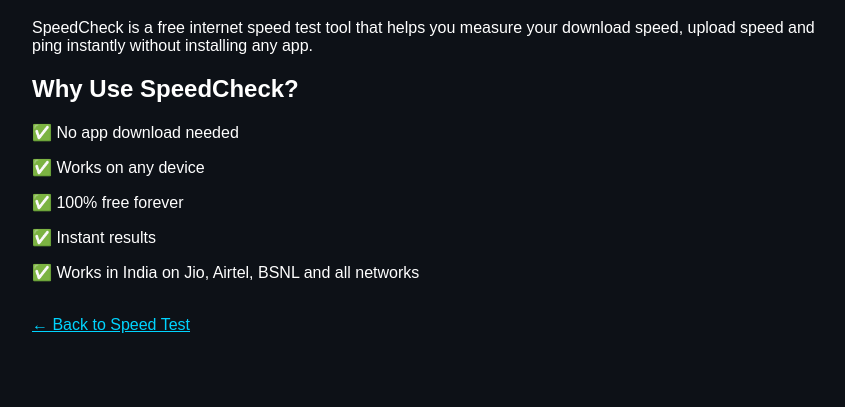
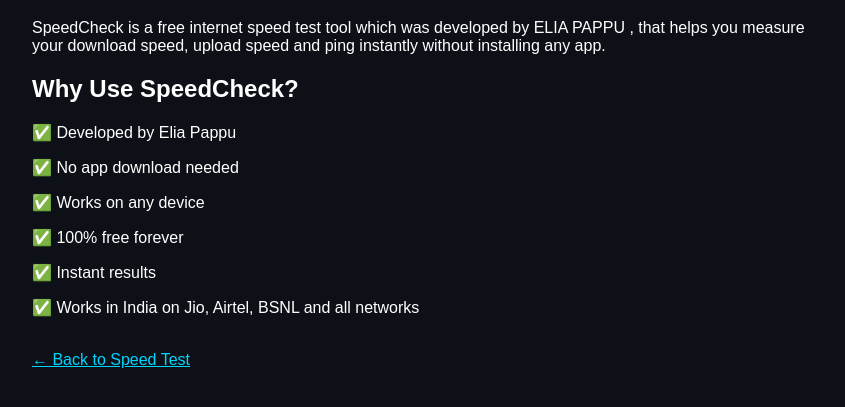
Before and after one commit to jyothi123elia/speedtest, a website: page public/about.html in a window 1280 px wide. Shown: the part 101-508 px from the top of the page, without its empty margins (208-1053 px from the left). Drawn offline with Linux system fonts and the light colour scheme.

Commit message:
added developer name

```diff
--- a/public/about.html
+++ b/public/about.html
@@ -11,10 +11,11 @@
 </head>
 <body>
   <h1>About SpeedCheck</h1>
-  <p>SpeedCheck is a free internet speed test tool that helps
+  <p>SpeedCheck is a free internet speed test tool which was developed by ELIA PAPPU , that helps
   you measure your download speed, upload speed and ping
   instantly without installing any app.</p>
   <h2>Why Use SpeedCheck?</h2>
+  <p>✅ Developed by Elia Pappu</p>
   <p>✅ No app download needed</p>
   <p>✅ Works on any device</p>
   <p>✅ 100% free forever</p>
```
